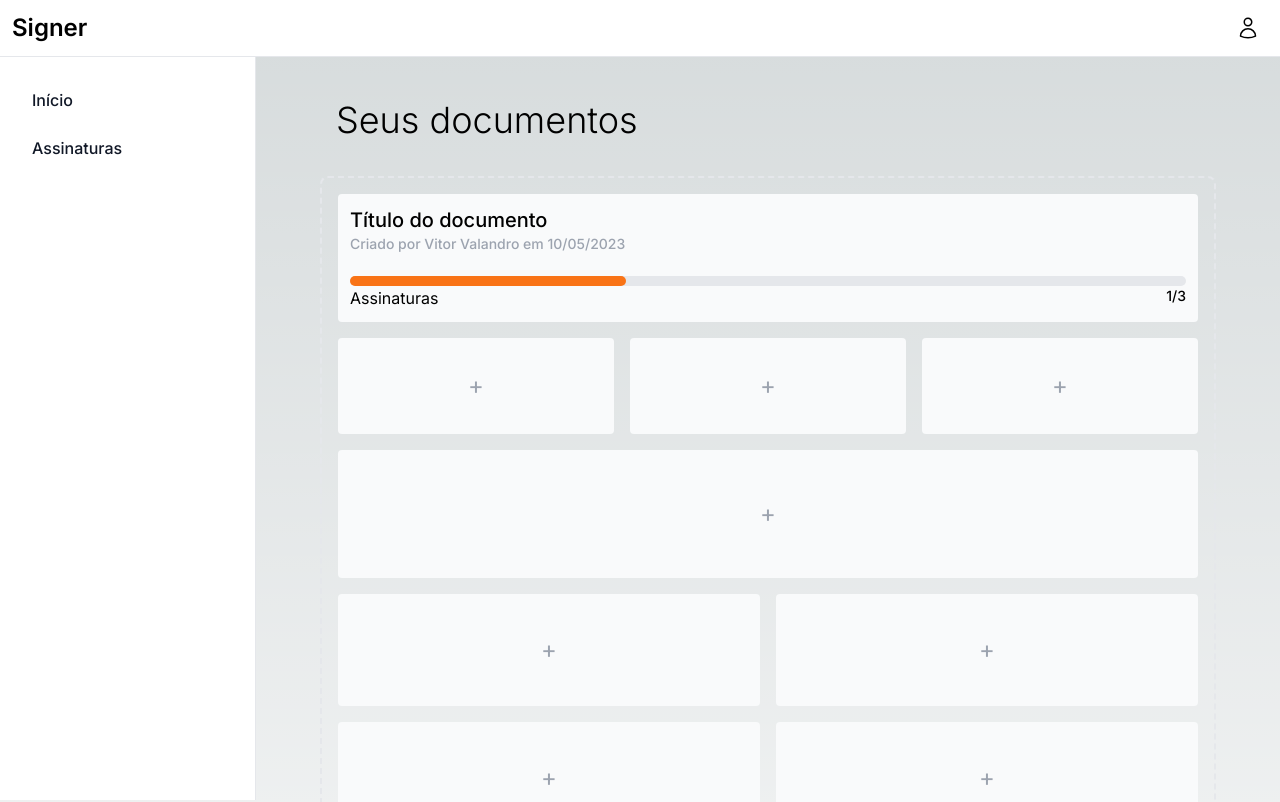
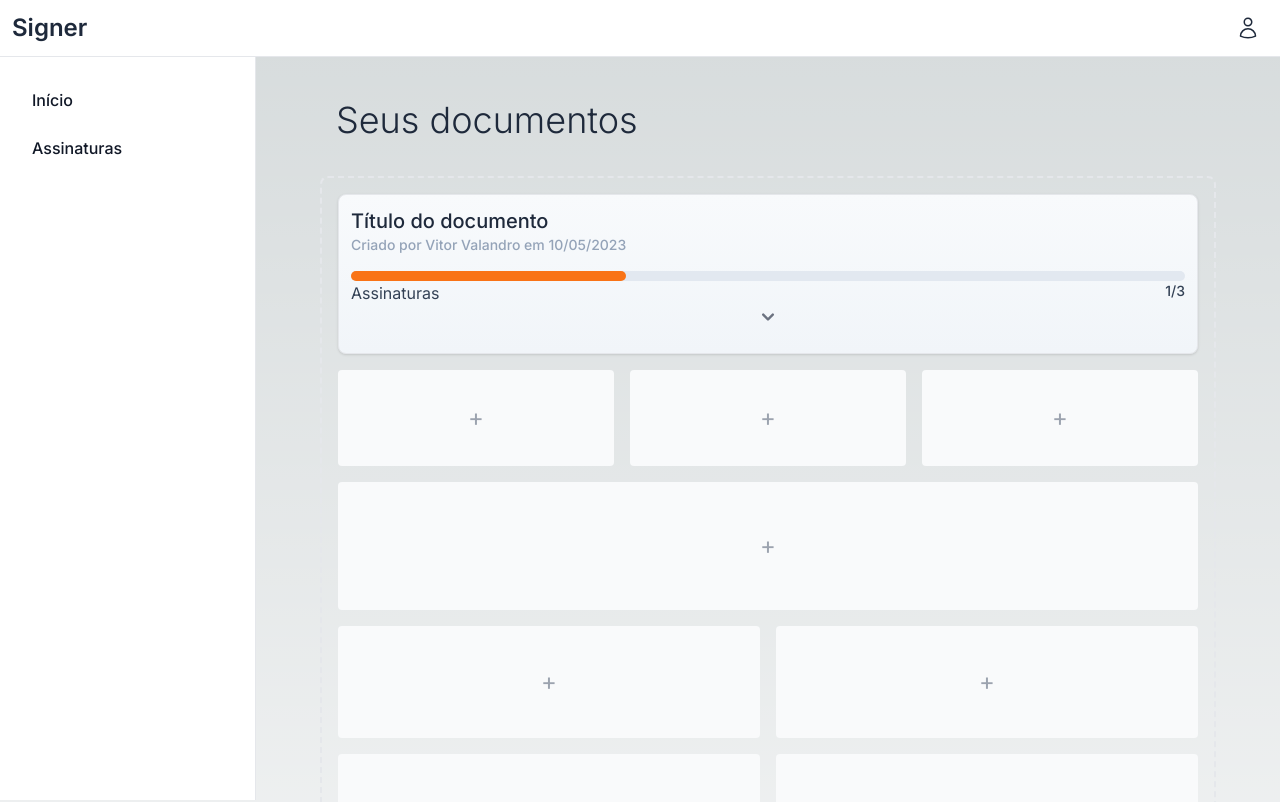
Before and after one commit to VitorValandro/digital-signer, a Next.js app in the folder web/: page / in a window 1280 px wide. Shown: the top 802 px of the page. Built offline with nearby package versions, Linux system fonts and the light colour scheme.

Commit message:
style: document card component

```diff
--- a/web/src/app/globals.css
+++ b/web/src/app/globals.css
@@ -3,7 +3,7 @@
 @tailwind utilities;
 
 :root {
-  --foreground-rgb: 0, 0, 0;
+  --foreground-rgb: 30, 41, 59;
   --background-start-rgb: 214, 219, 220;
   --background-end-rgb: 255, 255, 255;
 }
--- a/web/src/app/page.tsx
+++ b/web/src/app/page.tsx
@@ -5,9 +5,11 @@ export default function Home() {
   return (
     <>
       <Sidebar />
-      <div className="p-16 sm:ml-64">
+      <div className="p-4 sm:p-16 sm:ml-64">
         <div className="p-4 flex items-center mt-5">
-          <h1 className="text-4xl font-light">Seus documentos</h1>
+          <h1 className="text-4xl font-light text-slate-800">
+            Seus documentos
+          </h1>
         </div>
         <div className="p-4 border-2 border-gray-200 border-dashed rounded-lg dark:border-gray-700 mt-5">
           <DocumentCard progress={33} />
--- a/web/src/components/DocumentCard.tsx
+++ b/web/src/components/DocumentCard.tsx
@@ -7,31 +7,127 @@ interface DocumentCardProps {
 
 export default function DocumentCard({progress}: DocumentCardProps) {
   const [width, setWidth] = useState(0);
+  const [isAccordionOpen, setIsAccordionOpen] = useState(false);
+
+  const toggleAccordion = () => {
+    setIsAccordionOpen(!isAccordionOpen);
+  };
 
   useEffect(() => {
     setWidth(progress);
   }, [progress]);
 
   return (
-    <div className="flex flex-col justify-between h-32 mb-4 rounded bg-gray-50 dark:bg-gray-800 p-3">
-      <div className="flex flex-col">
-        <h1 className="text-xl font-medium">Título do documento</h1>
-        <h3 className="text-sm text-gray-400 font-medium">
+    <div className="flex flex-col justify-between mb-4 rounded bg-gradient-to-t from-slate-100 to-slate-50 dark:bg-gray-800 border border-gray-200 rounded-lg shadow dark:border-gray-700 p-3">
+      <div className="flex flex-col mb-4">
+        <h1 className="text-xl font-medium text-slate-800">
+          Título do documento
+        </h1>
+        <h3 className="text-sm text-slate-400 font-medium">
           Criado por Vitor Valandro em 10/05/2023
         </h3>
       </div>
+
       <div>
-        <div className="w-full bg-gray-200 rounded-full h-2.5 dark:bg-gray-700">
+        <div>
+          <div className="w-full bg-slate-200 rounded-full h-2.5 dark:bg-slate-700">
             <div
               className="w-0 transition-width duration-1000 ease-in-out bg-orange-500 h-2.5 rounded-full"
               style={{width: `${width}%`}}
             ></div>
           </div>
           <div className="flex justify-between">
-          <span className="text-base font-normal dark:text-white">
+            <span className="text-base text-slate-700 font-normal dark:text-white">
               Assinaturas
             </span>
-          <span className="text-sm font-medium dark:text-white">1/3</span>
+            <span className="text-sm text-slate-700 font-medium dark:text-white">
+              1/3
+            </span>
+          </div>
+        </div>
+
+        <div>
+          <button
+            type="button"
+            onClick={toggleAccordion}
+            className="flex items-center justify-center w-full pb-3 font-medium text-left text-gray-500 dark:text-gray-400"
+            aria-expanded="true"
+          >
+            <svg
+              className={`"w-6 h-6 transition-transform transform duration-500 ${
+                isAccordionOpen && "rotate-180"
+              } shrink-0`}
+              fill="currentColor"
+              viewBox="0 0 20 20"
+              xmlns="http://www.w3.org/2000/svg"
+            >
+              <path
+                fill-rule="evenodd"
+                d="M5.293 7.293a1 1 0 011.414 0L10 10.586l3.293-3.293a1 1 0 111.414 1.414l-4 4a1 1 0 01-1.414 0l-4-4a1 1 0 010-1.414z"
+                clip-rule="evenodd"
+              ></path>
+            </svg>
+          </button>
+          <div
+            className={`transition-all duration-300 ease-in-out w-full ${
+              isAccordionOpen
+                ? "h-24 overflow-y-scroll scrollbar-hide"
+                : "h-0 overflow-hidden"
+            }`}
+            aria-labelledby="accordion-flush-heading-1"
+          >
+            <ul className="grid grid-cols-1 sm:grid-cols-2 sm:px-10">
+              <li>
+                <div className="flex flex-row items-center">
+                  <svg
+                    xmlns="http://www.w3.org/2000/svg"
+                    fill="none"
+                    viewBox="0 0 24 24"
+                    strokeWidth={1.5}
+                    className="w-5 h-5 stroke-orange-400"
+                  >
+                    <path
+                      strokeLinecap="round"
+                      strokeLinejoin="round"
+                      d="M6.75 12a.75.75 0 11-1.5 0 .75.75 0 011.5 0zM12.75 12a.75.75 0 11-1.5 0 .75.75 0 011.5 0zM18.75 12a.75.75 0 11-1.5 0 .75.75 0 011.5 0z"
+                    />
+                  </svg>
+
+                  <div className="ml-4">
+                    <h3 className="text-sm text-slate-700 p-0 m-0">
+                      Marcos Aurélio
+                    </h3>
+                    <h4 className="text-xs text-slate-400 p-0 m-0">
+                      Assinatura pendente
+                    </h4>
+                  </div>
+                </div>
+              </li>
+              <div className="flex flex-row items-center">
+                <svg
+                  xmlns="http://www.w3.org/2000/svg"
+                  fill="none"
+                  viewBox="0 0 24 24"
+                  strokeWidth={1.5}
+                  className="w-5 h-5 stroke-orange-400"
+                >
+                  <path
+                    strokeLinecap="round"
+                    strokeLinejoin="round"
+                    d="M4.5 12.75l6 6 9-13.5"
+                  />
+                </svg>
+                <div className="ml-4">
+                  <h3 className="text-sm text-slate-700 p-0 m-0">
+                    Fiódor Dostoiévski
+                  </h3>
+                  <h4 className="text-xs text-slate-400 p-0 m-0">
+                    Assinado 10/05/2023
+                  </h4>
+                </div>
+              </div>
+            </ul>
+          </div>
         </div>
       </div>
     </div>
--- a/web/src/components/Sidebar.tsx
+++ b/web/src/components/Sidebar.tsx
@@ -20,7 +20,7 @@ export default function Sidebar() {
                 type="button"
                 className="inline-flex items-center p-2 text-sm text-gray-500 rounded-lg sm:hidden hover:bg-gray-100 focus:outline-none focus:ring-2 focus:ring-gray-200 dark:text-gray-400 dark:hover:bg-gray-700 dark:focus:ring-gray-600"
               >
-                <span className="sr-only">Open sidebar</span>
+                <span className="sr-only">Abrir sidebar</span>
                 <svg
                   className="w-6 h-6"
                   aria-hidden="true"
--- a/web/tailwind.config.js
+++ b/web/tailwind.config.js
@@ -1,18 +1,36 @@
+const plugin = require("tailwindcss/plugin");
 /** @type {import('tailwindcss').Config} */
 module.exports = {
   content: [
-    './src/pages/**/*.{js,ts,jsx,tsx,mdx}',
-    './src/components/**/*.{js,ts,jsx,tsx,mdx}',
-    './src/app/**/*.{js,ts,jsx,tsx,mdx}',
+    "./src/pages/**/*.{js,ts,jsx,tsx,mdx}",
+    "./src/components/**/*.{js,ts,jsx,tsx,mdx}",
+    "./src/app/**/*.{js,ts,jsx,tsx,mdx}",
   ],
   theme: {
     extend: {
       backgroundImage: {
-        'gradient-radial': 'radial-gradient(var(--tw-gradient-stops))',
-        'gradient-conic':
-          'conic-gradient(from 180deg at 50% 50%, var(--tw-gradient-stops))',
+        "gradient-radial": "radial-gradient(var(--tw-gradient-stops))",
+        "gradient-conic":
+          "conic-gradient(from 180deg at 50% 50%, var(--tw-gradient-stops))",
       },
     },
   },
-  plugins: [],
-}
+  plugins: [
+    plugin(function ({addUtilities}) {
+      addUtilities({
+        ".scrollbar-hide": {
+          /* IE and Edge */
+          "-ms-overflow-style": "none",
+
+          /* Firefox */
+          "scrollbar-width": "none",
+
+          /* Safari and Chrome */
+          "&::-webkit-scrollbar": {
+            display: "none",
+          },
+        },
+      });
+    }),
+  ],
+};
```
Lines whose indentation alone changed are shown as unchanged.
